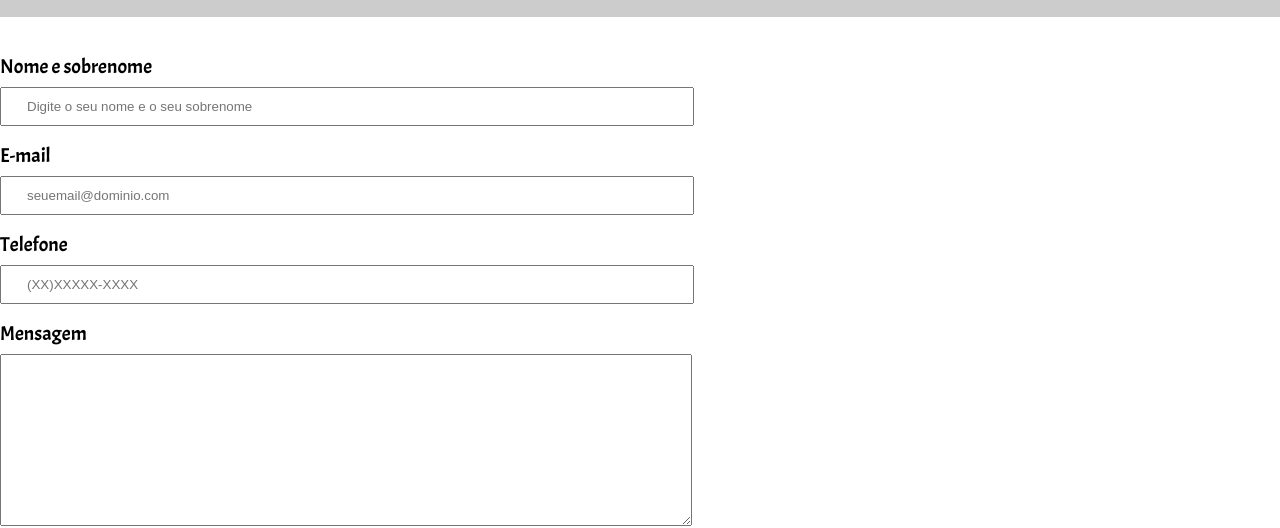
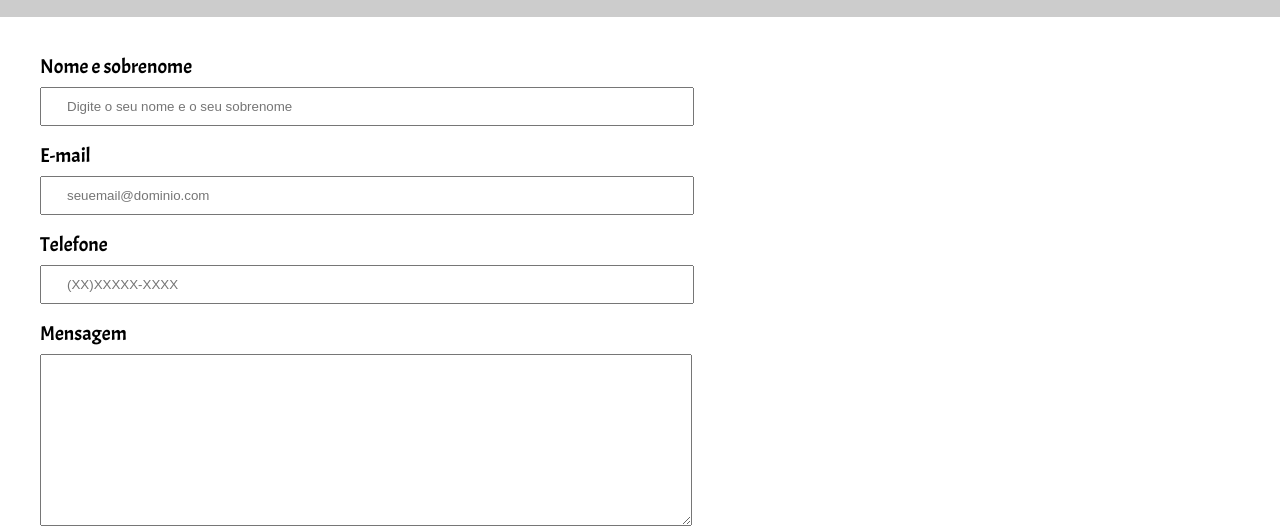
Before and after one commit to sthevanbello/Alura_HTML_CSS, a plain HTML site: page contato.html in a window 1280 px wide. Shown: the part 276-804 px from the top of the page. Drawn offline with Linux system fonts and the light colour scheme.

Commit message:
Refazer o curso de html + css

```diff
--- a/CSS/style.css
+++ b/CSS/style.css
@@ -81,7 +81,7 @@ nav a:hover{
 
 
 form {
-    margin: 40px 0;
+    margin: 40px 40px;
 }
 form label, form legend {
     display: block;
```
Also changed, not shown: contato.html (+1 -0 lines), HTML-CSS-Again/Texto base.txt (added), HTML-CSS-Again/index.html (added), 1 other file.
